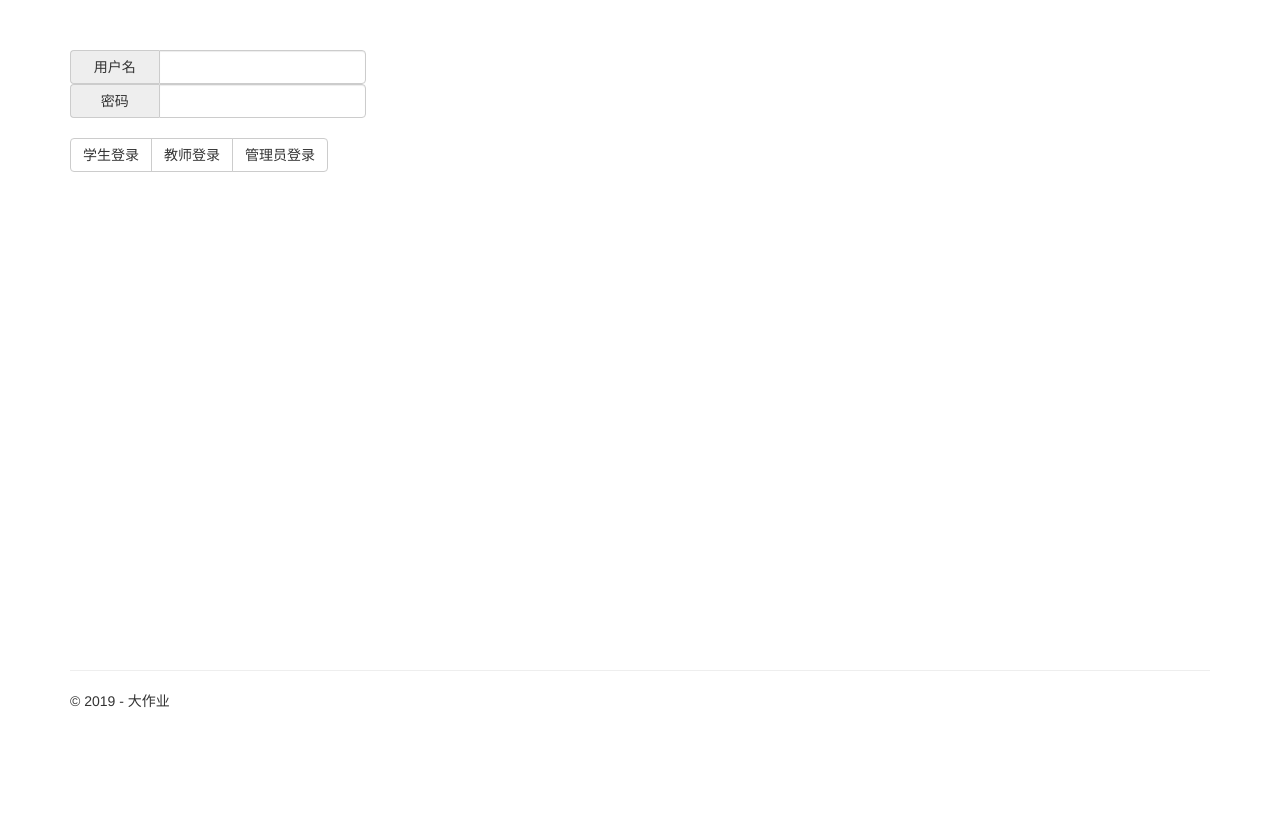
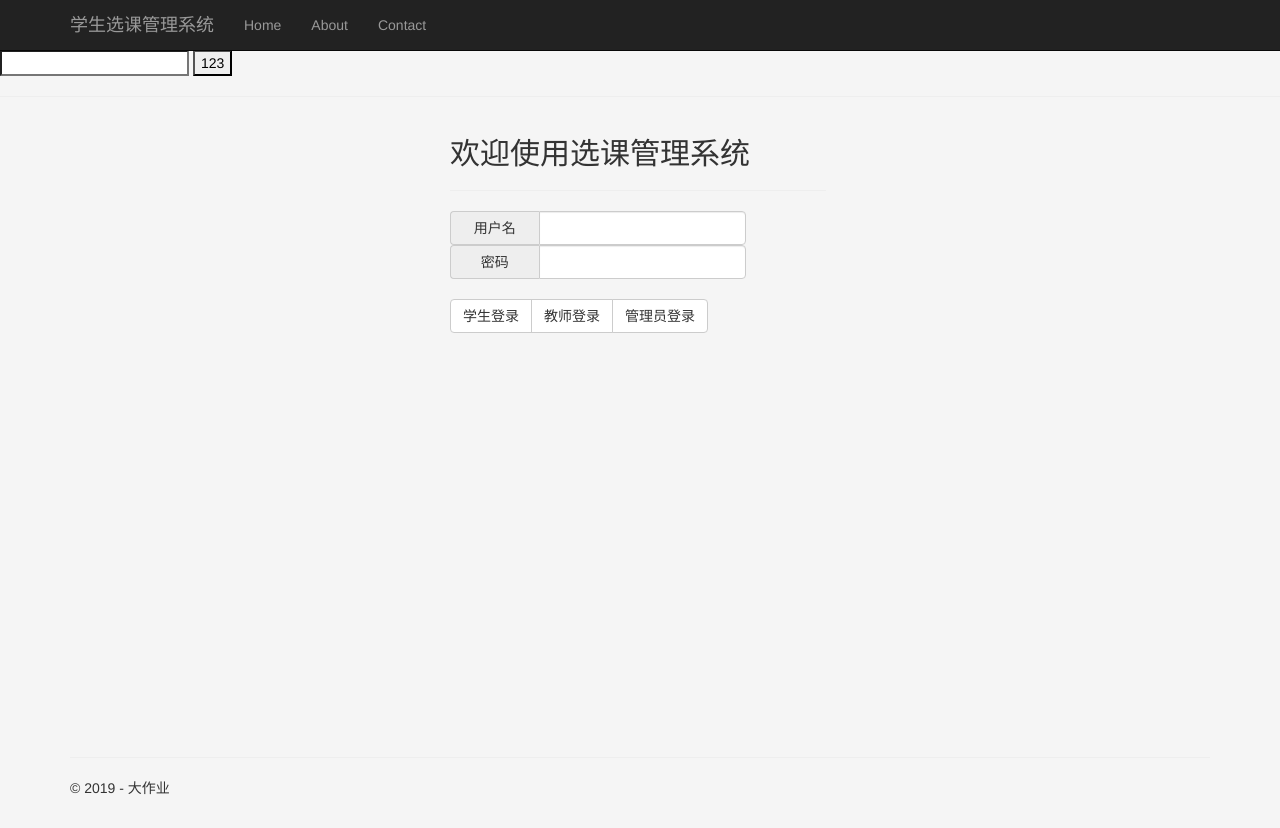
Before and after one commit to Gro527/URP_Server, a Flask app: page / in a window 1280 px wide. Before the commit the page ends 708 px from the top, so only its background shows below. Run offline with Flask 2, Linux system fonts and the light colour scheme; parts of the project's set-up code (start-up, migrations or seed data) failed here and were passed over; some libraries are stand-ins or nearby versions.

Commit message:
asdasdasdas

```diff
--- a/URP_Server/URP_Server/db/dbconnect.py
+++ b/URP_Server/URP_Server/db/dbconnect.py
@@ -3,9 +3,9 @@ from flask import g
 from flask import current_app
 from URP_Server import app
 
-a = '47.94.210.236'
+a = 'localhost'
 uname = 'root'
-pw = 'Yuker2019!'
+pw = 'root'
 database = 'urp'
 
 
--- a/URP_Server/URP_Server/templates/base_navibar.html
+++ b/URP_Server/URP_Server/templates/base_navibar.html
@@ -1,11 +1,11 @@
 {% extends 'layout.html' %}
 {% block content %}
 <hr/>
-<div class="container" style="height: 600px">
+<div class="container">
     <div class="row">
         <div class="col-md-2" >
             <p></p>
-            <ul class="nav nav-pills nav-stacked" style="background-color:lightgray;width:100%;height:100%">
+            <ul class="nav nav-pills nav-stacked" style="background-color:#D5DBDB;width:100%;height:100%">
             {% block buttonlist %}{% endblock %}
             </ul>
         </div>
--- a/URP_Server/URP_Server/templates/login.html
+++ b/URP_Server/URP_Server/templates/login.html
@@ -1,18 +1,50 @@
 <!DOCTYPE html>
 <html>
+
 <head>
     <meta charset="utf-8" />
     <meta name="viewport" content="width=device-width, initial-scale=1.0">
-    <title> 欢迎使用学生选课管理系统</title>
+    <title>{{ title }} - 学生选课管理系统</title>
     <link rel="stylesheet" type="text/css" href="/static/content/bootstrap.min.css" />
     <link rel="stylesheet" type="text/css" href="/static/content/site.css" />
     <script src="/static/scripts/modernizr-2.6.2.js"></script>
 </head>
 
-<body >
+<body style="background-color:whitesmoke;">
+    <div class="navbar navbar-inverse navbar-fixed-top">
+        <div class="container">
+            <div class="navbar-header">
+                <button type="button" class="navbar-toggle" data-toggle="collapse" data-target=".navbar-collapse">
+                    <span class="icon-bar"></span>
+                    <span class="icon-bar"></span>
+                    <span class="icon-bar"></span>
+                </button>
+                <a href="/" class="navbar-brand">学生选课管理系统</a>
+            </div>
+            <div class="navbar-collapse collapse">
+                <ul class="nav navbar-nav">
+                    <li><a href="{{ url_for('home') }}">Home</a></li>
+                    <li><a href="{{ url_for('about') }}">About</a></li>
+                    <li><a href="{{ url_for('contact') }}">Contact</a></li>
+                </ul>
+            </div>
+        </div>
+    </div>
 
-    <div class="container body-content" >
-        <form action="../login" method="POST" style="height: 600px">
+    <form action="{{ url_for('login') }}" method="POST">
+        <input type="text" name="uname">
+        <button type="submit">123</button>
+    </form>
+
+
+
+
+    <hr />
+    <div class="container body-content">
+        <div class="col-md-offset-4" style="width: 33%;height:600px">
+            <h2>欢迎使用选课管理系统</h2>
+            <hr>
+            <form action="{{ url_for('login') }}" method="POST">
                 <div class="input-group">
                     <span class="input-group-addon" style="width:30%">用户名</span>
                     <input name="uname" type="text" class="form-control">
@@ -21,8 +53,8 @@
                     <span class="input-group-addon" style="width:30%">密码</span>
                     <input name="pw" type="password" class="form-control">
                 </div>
-            <br/>
-            <div class="btn-group" data-toggle="buttons" >
+                <br />
+                <div class="btn-group" data-toggle="buttons">
                     <button class="btn btn-default" type="submit" name="login" value="stu">
                         <input type="checkbox"> 学生登录
                     </button>
@@ -35,11 +67,18 @@
                 </div>
             </form>
 
-
-
+        </div>
         <hr />
         <footer>
             <p>&copy; {{ year }} - 大作业</p>
         </footer>
     </div>
+
+    <script src="/static/scripts/jquery-1.10.2.js"></script>
+    <script src="/static/scripts/bootstrap.js"></script>
+    <script src="/static/scripts/respond.js"></script>
+    {% block scripts %}{% endblock %}
+
 </body>
+
+</html>
```
Lines whose indentation alone changed are shown as unchanged.
